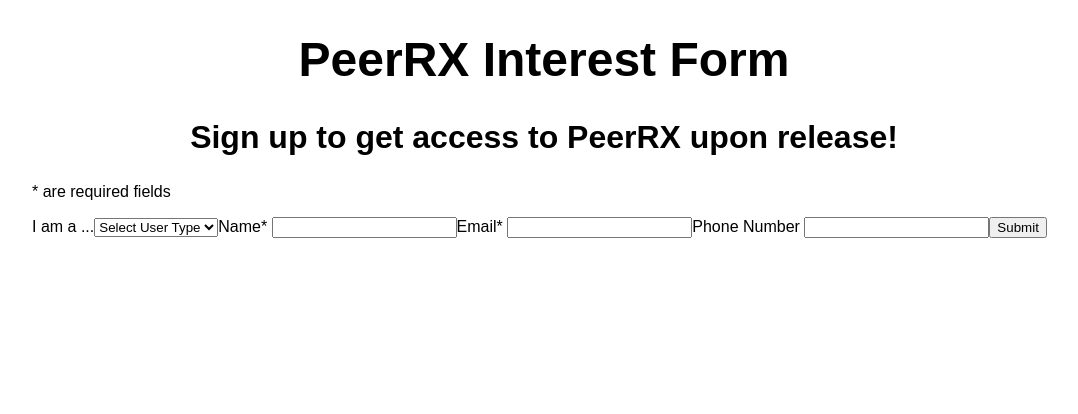
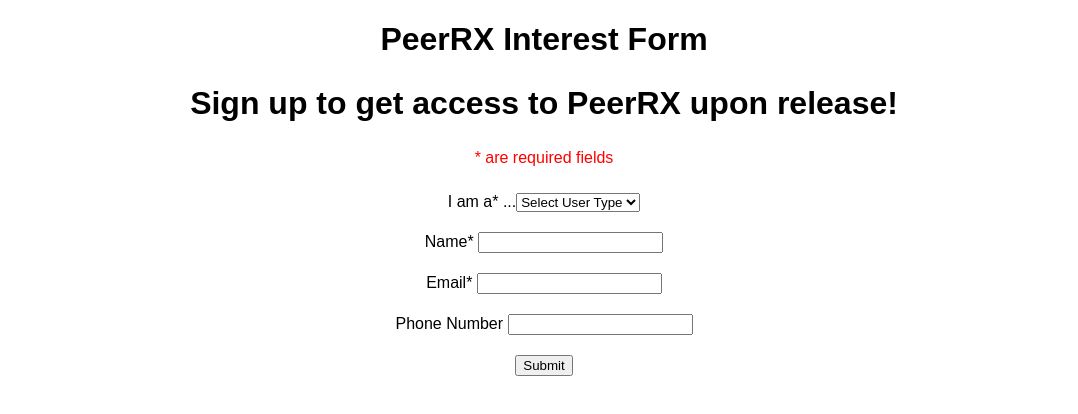
Before and after one commit to LeslieManrique/peerRX, a React (Create React App) app in the folder client/: page /interest_form in a window 1280 px wide. Shown: the top 414 px of the page, without its empty margins (96-1174 px from the left). Built offline with nearby package versions, Linux system fonts and the light colour scheme.

Commit message:
Updated interest form styling

```diff
--- a/client/src/components/InterestForm.js
+++ b/client/src/components/InterestForm.js
@@ -82,11 +82,11 @@ class InterestForm extends Component{
 			<div>
 				<h1>PeerRX Interest Form</h1>
 				<h2>Sign up to get access to PeerRX upon release!</h2>
+				<p className="instructions">* are required fields</p>
 
 				<form id="interest_form" onSubmit={this.handleSubmit}>
-					<p className="instructions">* are required fields</p>
-
-					I am a ...
+					<div className="form-part">
+						I am a* ...
 						<select name="user_type" value={this.state.form_inputs.user_type} onChange={this.handleChange}>
 							<option value="" disabled>Select User Type</option>
 							<option value="0">Peer</option>
@@ -94,17 +94,26 @@ class InterestForm extends Component{
 							<option value="2">Location</option>
 						</select>
 						{this.state.errors.user_type ? <p className="error-message">{this.state.errors.user_type}</p> : undefined}
+					</div>
 
+					<div className="form-part">
 						Name* <input type="text" name="name" onChange={this.handleChange} />
 						{this.state.errors.name ? <p className="error-message">{this.state.errors.name}</p> : undefined}
+					</div>
 
+					<div className="form-part">
 						Email* <input type="text" name="email" onChange={this.handleChange} />
 						{this.state.errors.email ? <p className="error-message">{this.state.errors.email}</p> : undefined}
+					</div>
 
+					<div className="form-part">
 						Phone Number <input type="text" name="phone_number" onChange={this.handleChange}/>
 						{this.state.errors.phone_number ? <p className="error-message">{this.state.errors.phone_number}</p> : undefined}
+					</div>
 
+					<div className="form-part">
 						<button>Submit</button>
+					</div>
 				</form>
 			</div>
 		);
--- a/client/src/components/InterestPages.js
+++ b/client/src/components/InterestPages.js
@@ -7,6 +7,11 @@ const ThankYouPage = (props) => (
 	</div>
 );
 
+const linkStlye = {
+	textDecoration: "none"
+};
+
+
 const WelcomePage = (props) => (
 	<div id="welcome-page">
 		<h1>Learn More About PeerRX</h1>
@@ -15,7 +20,7 @@ const WelcomePage = (props) => (
 				Learn about PeerRX! If video does not play, click <a href="https://youtu.be/NeB3EuX_v0Y">here</a> to watch!
 			</iframe>
 		</div>
-		<div id="interest-link"><Link to="/interest_form">Interested?</Link></div>
+		<div id="interest-link"><Link style={linkStlye} to="/interest_form">Interested?</Link></div>
 	</div>
 );
 
--- a/client/src/styles/interest.css
+++ b/client/src/styles/interest.css
@@ -5,7 +5,7 @@ body{
 
 h1{
 	text-align: center;
-	font-size: 3em;
+	font-size: 2em;
 }
 
 h2{
@@ -15,48 +15,67 @@ h2{
 
 /* style welcome page */
 #welcome-page{
+	text-align: center;
 	/*border: 3px solid black;*/
 }
 
 #welcome-video{
 	position: relative;
-	padding-bottom: 56.25%; /* 16:9 */
+	padding-bottom: 50%;
 	padding-top: 25px;
 	height: 0;
-	/*border: 3px solid black;*/
+	/*border: 3px solid purple;*/
 }
 
 #welcome-video iframe{
 	position: absolute;
-	top: 0%;
-	left: 10%;
-	width: 80%;
-	height: 80%;
-	/*border: 3px solid black;*/
+	top: 0;
+	left: 0;
+	width: 100%;
+	height: 100%;
+	/*border: 3px solid green;*/
 }
 
 #interest-link{
-	text-align: center;
-	font-size: 2em;
+	font-size: 1.5em;
+	padding-top: 1em;
+	padding-bottom: 1em;
 }
 
 /* style thank you page */
 #thank-you{
- 	position: relative;
-	margin: auto;
-	width: 50%;
-	height: 200px;
-	padding: 10px;
-  	border: 3px solid black;
+	display: block;
+ 	margin-left: auto;
+  	margin-right: auto;
 }
 
 #thank-you p{
+	text-align: center;
 	margin: 0;
+	font-size: 3em;
 	position: absolute;
 	top: 50%;
 	left: 50%;
 	transform: translate(-50%, -50%);
-	text-align: center;
+	color: black;
 }
 
 /* style interest form */
+form{
+	display: flex;
+  	flex-direction: column;
+  	justify-content: left;
+  	align-items: center;
+}
+
+.form-part{
+	text-align: left;
+	display: block;
+	margin: 5px;
+	padding: 5px;
+}
+
+p, .error-message{
+	text-align: center;
+	color: red;
+}
```
Lines whose indentation alone changed are shown as unchanged.
